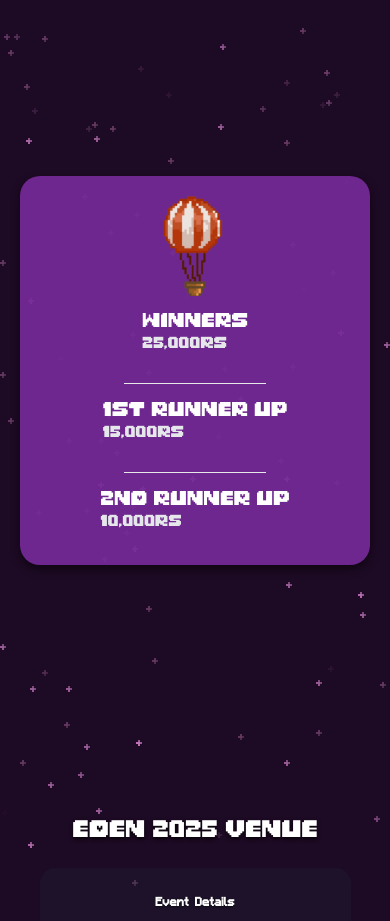
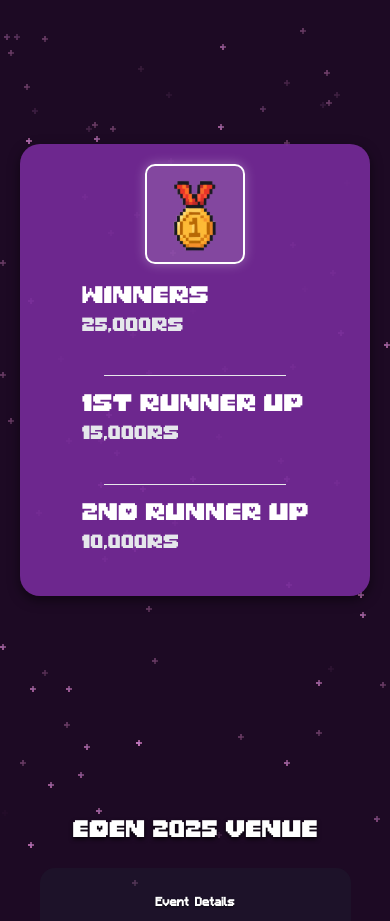
Before and after one commit to SHIBINSHA02/EDEN, a React (Vite) app: page / in a window 390 px wide. Shown: the part 1740-2661 px from the top of the page. Built offline with nearby package versions, Linux system fonts and the light colour scheme.

Commit message:
prize pool bug fixes

```diff
--- a/src/Components/Prize/Prize.css
+++ b/src/Components/Prize/Prize.css
@@ -15,7 +15,7 @@
   position: absolute;
   inset: 0;
   z-index: 0;
-  opacity: 1; /* Slight transparency for the background */
+  opacity: 0.9; /* Slightly reduced opacity for background */
 }
 
 /* Main content styles */
@@ -26,8 +26,8 @@
   justify-content: center;
   align-items: center;
   width: 100%;
-  max-width: 800px; /* Reduced width */
-  padding: 20px;
+  max-width: 900px; /* Slightly increased for better spacing */
+  padding: 30px; /* Increased padding for breathing room */
   box-sizing: border-box;
 }
 
@@ -35,10 +35,10 @@
 .prize-card {
   background: rgba(118, 43, 154, 0.9);
   border-radius: 20px;
-  padding: 20px; /* Reduced padding */
-  box-shadow: 0 4px 8px rgba(0, 0, 0, 0.5); /* Subtle shadow */
+  padding: 30px; /* Increased padding for less congestion */
+  box-shadow: 0 4px 12px rgba(0, 0, 0, 0.5); /* Slightly stronger shadow */
   width: 100%;
-  max-width: 600px; /* Reduced width */
+  max-width: 700px; /* Increased width for balance */
   font-family: "Minecraft", "Courier New", monospace;
   text-align: left;
   color: white;
@@ -48,12 +48,17 @@
   position: relative;
 }
 
-/* Left image styles */
+/* Left image styles with white border */
 .prize-left-image {
   flex-shrink: 0; /* Prevent the image from shrinking */
-  width: 100px;
-  height: 100px;
-  margin-right: 20px; /* Space between the SVG and content */
+  width: 120px; /* Slightly larger for balance */
+  height: 120px;
+  margin-right: 30px; /* Increased spacing between SVG and content */
+  border: 2px solid #ffffff; /* White border */
+  padding: 8px; /* Increased padding for better framing */
+  border-radius: 10px; /* Slightly rounded corners */
+  background: rgba(255, 255, 255, 0.15); /* Slightly stronger background */
+  box-shadow: 0 0 12px rgba(255, 255, 255, 0.3); /* Subtle white glow */
 }
 
 .prize-image {
@@ -67,49 +72,50 @@
   flex: 1; /* Allow the content to take up remaining space */
   display: flex;
   flex-direction: column;
-  align-items: center;
-  padding: left-right;
+  align-items: flex-start; /* Align content to the left */
+  padding: 0 30px; /* Increased padding for left-right balance */
 }
 
 /* Card title styles */
 .prize-title-container {
-  margin-bottom: 1rem;
-  position: relative; /* Ensure positioning adjustments work */
+  margin-bottom: 1.5rem; /* Increased spacing */
+  position: relative;
 }
 
 .prize-card-title {
-  font-size: 2.5rem; /* Increased font size */
+  font-size: 2.5rem;
   font-weight: bold;
   color: #ffffff;
   text-shadow:
-    0 0 10px rgba(255, 255, 255, 0.8), /* Glow effect */
+    0 0 10px rgba(255, 255, 255, 0.8),
     0 0 20px rgba(255, 255, 255, 0.6);
-  text-align: left; /* Center-align the text */
-  transform: translateX(-4rem); /* Shift the text slightly to the left */
+  text-align: left;
+  transform: translateX(-4rem); /* Kept for consistency */
 }
 
 /* Section spacing */
 .prize-section {
-  margin-bottom: 1rem; /* Reduced spacing */
+  margin-bottom: 1.5rem; /* Increased spacing for clarity */
   transition: text-shadow 0.3s ease;
+  width: 100%; /* Ensure full width for alignment */
 }
 
 /* Text glow effect */
 .prize-title {
-  font-family: "Frisky", sans-serif; /* Apply Frisky font */
-  font-weight: 400; /* Font weight */
-  font-size: 35px; /* Font size */
-  line-height: 100%; /* Line height */
-  letter-spacing: 0%; /* Letter spacing */
-  color: white; /* Default text color */
+  font-family: "Frisky", sans-serif;
+  font-weight: 400;
+  font-size: 35px;
+  line-height: 100%;
+  letter-spacing: 0%;
+  color: white;
   margin: 0;
-  text-shadow:none; /* No glow by default */
+  text-shadow: none;
   text-align: left;
 }
 
 .prize-title:hover {
   text-shadow:
-    0 0 10px rgba(255, 215, 0, 0.8), /* Glow effect */
+    0 0 10px rgba(255, 215, 0, 0.8), /* Gold glow */
     0 0 20px rgba(255, 215, 0, 0.6);
 }
 
@@ -126,47 +132,62 @@
 }
 
 .prize-amount {
-  font-family: "Frisky", sans-serif; /* Apply Frisky font */
-  font-weight: 400; /* Font weight */
-  font-size: 26px; /* Font size */
-  line-height: 100%; /* Line height */
-  width: 20px; /* Width of the element */
-  letter-spacing: 0%; /* Letter spacing */
-  color: #e5e7eb; /* Light gray color */
-  margin-top: 0.25rem; /* Top margin */
-  text-align: left; /* Align the text to the left */
+  font-family: "Frisky", sans-serif;
+  font-weight: 400;
+  font-size: 26px;
+  line-height: 100%;
+  width: auto;
+  letter-spacing: 0%;
+  color: #e5e7eb;
+  margin-top: 0.5rem; /* Slightly increased for spacing */
+  text-align: left;
 }
-
 
 /* Separator line */
 .separator-line {
   height: 1px;
-  background-color: #e7e8ea; /* Gray color */
-  width: 75%;
-  margin: 1rem auto; /* Reduced spacing */
+  background-color: #e7e8ea;
+  width: 80%; /* Slightly wider for balance */
+  margin: 1.5rem auto; /* Increased spacing */
 }
 
 /* Responsive styles */
 @media (max-width: 768px) {
+  .prize-content {
+    padding: 20px; /* Adjusted for smaller screens */
+  }
+
   .prize-card {
-    flex-direction: column; /* Stack SVG and content vertically on smaller screens */
+    flex-direction: column; /* Stack SVG and content vertically */
     align-items: center;
+    padding: 20px; /* Adjusted padding */
   }
 
   .prize-left-image {
     margin-right: 0; /* Remove margin when stacked */
-    margin-bottom: 15px; /* Add spacing below the SVG */
+    margin-bottom: 20px; /* Increased spacing below SVG */
+    width: 100px; /* Slightly smaller for mobile */
+    height: 100px;
+  }
+
+  .prize-card-content {
+    padding: 0 20px; /* Adjusted for mobile */
   }
 
   .prize-card-title {
-    font-size: 1.5rem;
+    font-size: 1.8rem; /* Adjusted for mobile */
+    transform: translateX(0); /* Remove shift on mobile */
   }
 
   .prize-title {
-    font-size: 1.25rem;
+    font-size: 1.5rem; /* Adjusted for mobile */
   }
 
   .prize-amount {
-    font-size: 1rem;
+    font-size: 1.2rem; /* Adjusted for mobile */
+  }
+
+  .separator-line {
+    margin: 1rem auto; /* Adjusted for mobile */
   }
 }
--- a/src/Components/Prize/Prize.jsx
+++ b/src/Components/Prize/Prize.jsx
@@ -1,17 +1,54 @@
-import { useState } from "react";
+import { useState, useEffect } from "react";
 import PixelArtBackground from "../Background/PixelArtbg";
 import "./Prize.css";
 
 export const Prize = () => {
-  // State to track the currently hovered prize pool
-  const [activePrize, setActivePrize] = useState("hot_ballon");
+  // State to track the currently displayed prize image
+  const [activePrize, setActivePrize] = useState("winner");
+  // State to track if animation should run
+  const [isAnimating, setIsAnimating] = useState(true);
 
   // Map prize pool sections to their respective SVGs
   const prizeImages = {
-    hot_ballon: "/hot_ballon.svg",
     winner: "/1Price.svg",
     runner1: "/2Price.svg",
     runner2: "/3Price.svg",
+  };
+
+  // Array of prize keys for cycling
+  const prizeOrder = ["winner", "runner1", "runner2"];
+
+  // Animation loop with 2s per image (1s display + 1s delay)
+  useEffect(() => {
+    let timeout;
+    const cyclePrize = () => {
+      if (isAnimating) {
+        setActivePrize((prev) => {
+          const currentIndex = prizeOrder.indexOf(prev);
+          const nextIndex = (currentIndex + 1) % prizeOrder.length;
+          return prizeOrder[nextIndex];
+        });
+        // Schedule the next change: 2000ms per image
+        timeout = setTimeout(cyclePrize, 2000);
+      }
+    };
+
+    if (isAnimating) {
+      timeout = setTimeout(cyclePrize, 2000); // Initial call
+    }
+
+    return () => clearTimeout(timeout); // Cleanup on unmount or when isAnimating changes
+  }, [isAnimating]);
+
+  // Handle hover to pause animation and set specific prize
+  const handleMouseEnter = (prize) => {
+    setIsAnimating(false);
+    setActivePrize(prize);
+  };
+
+  // Handle mouse leave to resume animation
+  const handleMouseLeave = () => {
+    setIsAnimating(true);
   };
 
   return (
@@ -27,7 +64,7 @@ export const Prize = () => {
       {/* Main Content */}
       <div className="prize-content">
         <div className="prize-card">
-          {/* Left SVG */}
+          {/* Left SVG with boundary box */}
           <div className="prize-left-image">
             <img
               src={prizeImages[activePrize]}
@@ -38,12 +75,11 @@ export const Prize = () => {
 
           {/* Card Content */}
           <div className="prize-card-content">
-
             {/* Winners Section */}
             <div
               className="prize-section"
-              onMouseEnter={() => setActivePrize("winner")}
-              onMouseLeave={() => setActivePrize("hot_ballon")}
+              onMouseEnter={() => handleMouseEnter("winner")}
+              onMouseLeave={handleMouseLeave}
             >
               <h2 className="prize-title text-gold">WINNERS</h2>
               <p className="prize-amount">25,000RS</p>
@@ -54,8 +90,8 @@ export const Prize = () => {
             {/* 1st Runner Up */}
             <div
               className="prize-section"
-              onMouseEnter={() => setActivePrize("runner1")}
-              onMouseLeave={() => setActivePrize("hot_ballon")}
+              onMouseEnter={() => handleMouseEnter("runner1")}
+              onMouseLeave={handleMouseLeave}
             >
               <h3 className="prize-title text-silver">1ST RUNNER UP</h3>
               <p className="prize-amount">15,000RS</p>
@@ -66,8 +102,8 @@ export const Prize = () => {
             {/* 2nd Runner Up */}
             <div
               className="prize-section"
-              onMouseEnter={() => setActivePrize("runner2")}
-              onMouseLeave={() => setActivePrize("hot_ballon")}
+              onMouseEnter={() => handleMouseEnter("runner2")}
+              onMouseLeave={handleMouseLeave}
             >
               <h3 className="prize-title text-bronze">2ND RUNNER UP</h3>
               <p className="prize-amount">10,000RS</p>
```
